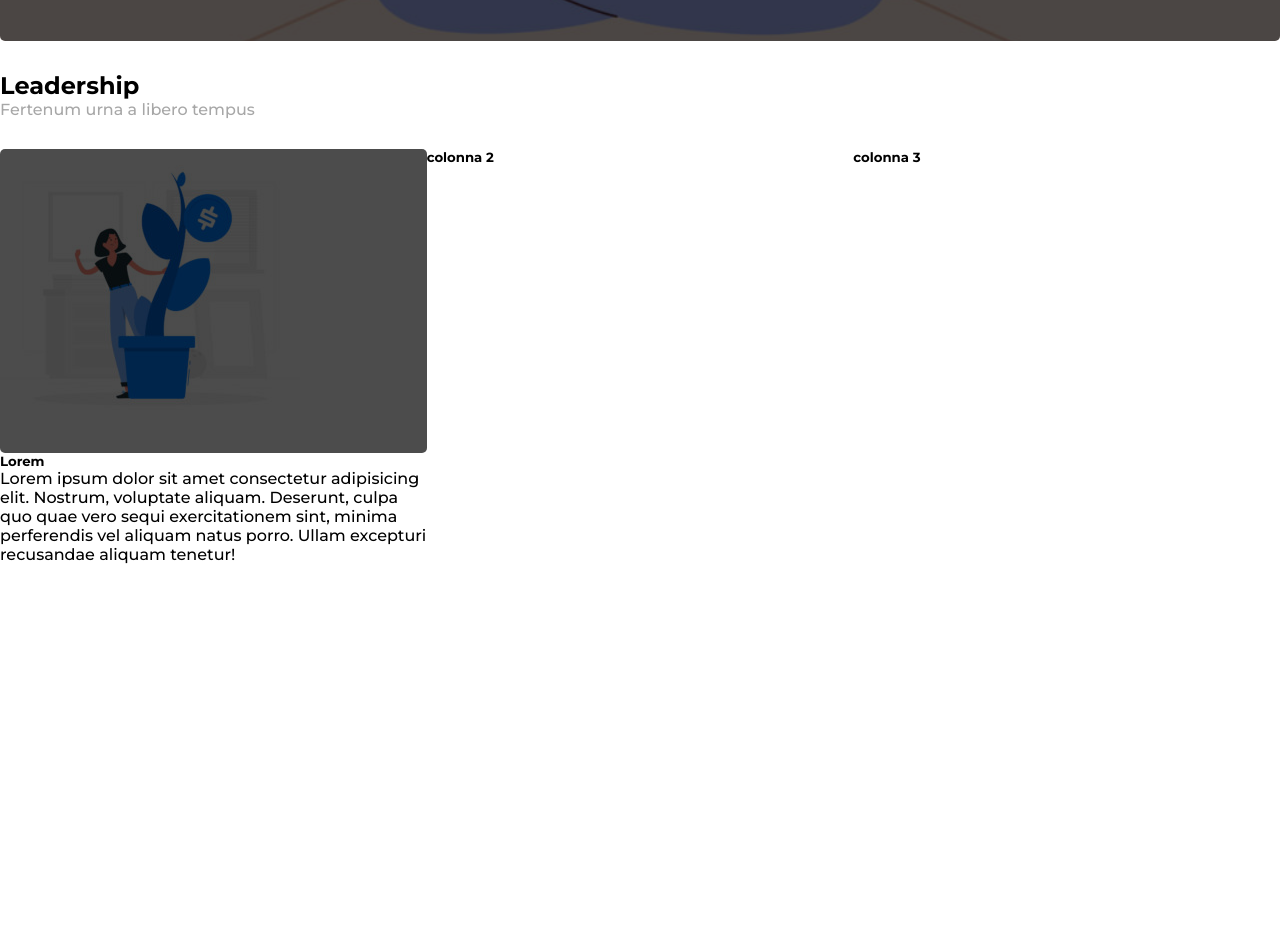
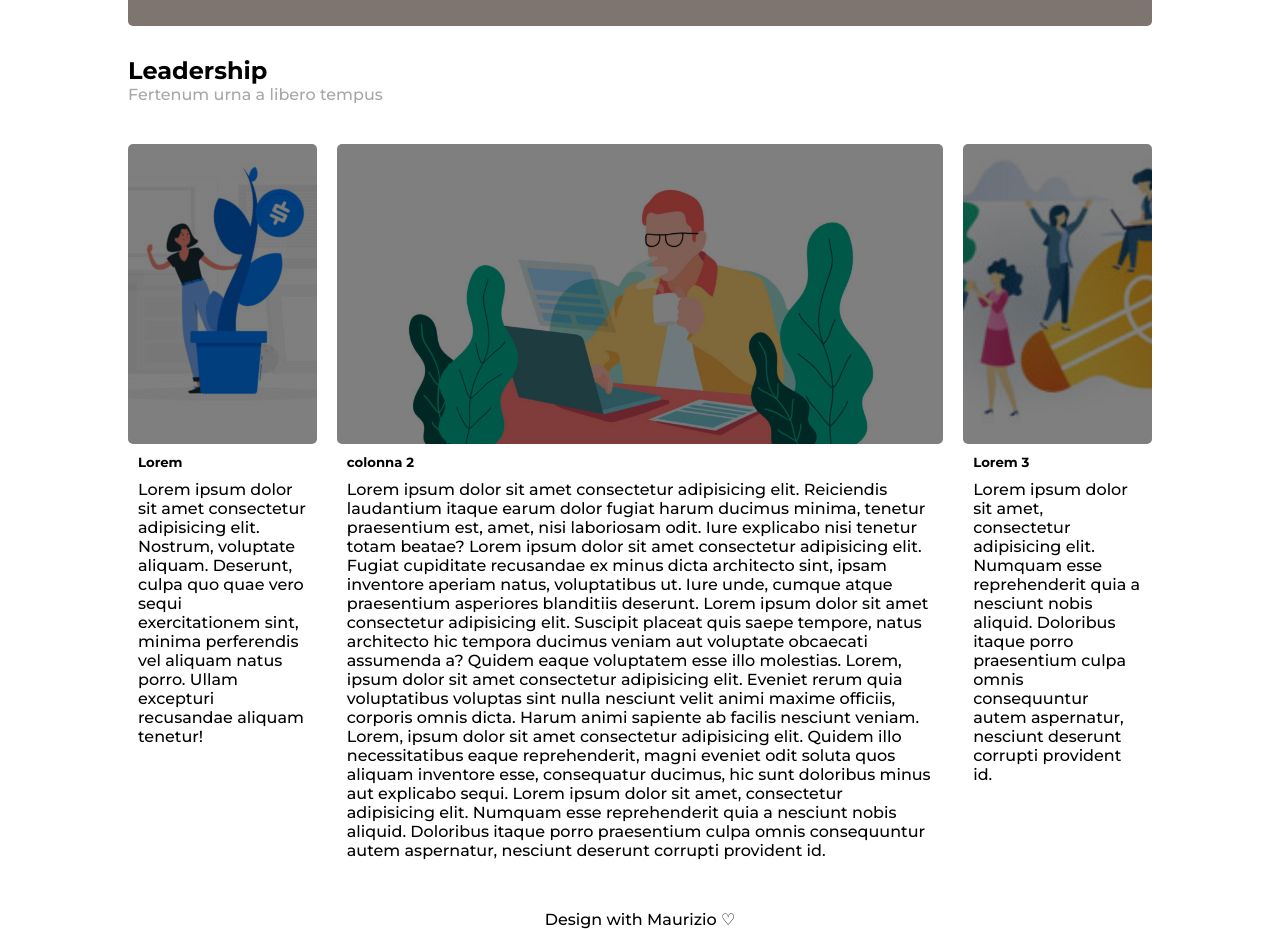
Before and after one commit to Maurizio-P/htmlcss-wp, a plain HTML site: page index.html in a window 1280 px wide. Shown: the part 780-1709 px from the top of the page. Before the commit the page ends 1344 px from the top, so only its background shows below. Drawn offline with Linux system fonts and the light colour scheme.

Commit message:
Concluso

```diff
--- a/css/styles.css
+++ b/css/styles.css
@@ -30,6 +30,12 @@ color: rgb(167, 167, 167);
 }
 
 /* classi */
+
+.container {
+    width: 80%;
+    margin: 0 auto;
+}
+
 .nav-brand {
     width: 30%;
 }
@@ -44,6 +50,7 @@ color: rgb(167, 167, 167);
     background-image: url(../img/banner.jpg);
     width: 100%;
     height: 600px;
+    padding: 10px;
     position: relative;
     margin-bottom: 10px;
 }
@@ -64,21 +71,56 @@ color: rgb(167, 167, 167);
     border-radius: 5px;
 }
 
-.main-article .col {
-    width: calc(100% / 3);
-    position: relative;
+.main-article {
+    margin: 0 -10px;
 }
 
-.main-article img {
-    max-width: 100%;
+.main-article .col {
+    width: 20%;
+    padding: 10px;
+    /* position: relative; */
+}
+
+.main-article .col-center {
+    width: 60%;
+    padding: 10px;
+}
+
+.main-article .col-center img {
+    display: block;
+    margin: 0 auto;
+    object-fit: cover;
+    width: 100%;
+    height: 300px;
+}
+
+.main-article .col img {
+    display: block;
+    margin: 0 auto;
+    object-fit: cover;
+    width: 100%;
+    height: 300px;
+}
+
+.col-text {
+    padding: 10px;
+}
+
+.col-text h5 {
+    padding-bottom: 10px;
 }
 
 .img-article {
     position: relative;
 }
 
+.footer-text {
+    text-align: center;
+    margin-top: 30px;
+}
+
 .overlay {
-    background-color: rgba(0, 0, 0, 0.7);
+    background-color: rgba(0, 0, 0, 0.5);
     position: absolute;
     top: 0;
     bottom: 0;
--- a/index.html
+++ b/index.html
@@ -42,23 +42,49 @@
             </section>
 
             <div class="main-article clearfix">
+                <!-- colonna 1 -->
                 <div class="col float-left">
                     <div class="img-article">
                         <div class="overlay"></div>
                         <img src="img/img-1.jpg" alt="img1">
                     </div>
+
+                    <div class="col-text">
                         <h5>Lorem</h5>
                         <p>Lorem ipsum dolor sit amet consectetur adipisicing elit. Nostrum, voluptate aliquam. Deserunt, culpa quo quae vero sequi exercitationem sint, minima perferendis vel aliquam natus porro. Ullam excepturi recusandae aliquam tenetur!</p>
                     </div>
+                </div>
+                <!-- colonna 2 -->
+                <div class="col-center float-left">
+                    <div class="img-article">
+                        <div class="overlay"></div>
+                        <img src="img/banner-2.jpg" alt="banner-2">
+                    </div>
+
+                    <div class="col-text">
+                        <h5>colonna 2</h5>
+                        <p>Lorem ipsum dolor sit amet consectetur adipisicing elit. Reiciendis laudantium itaque earum dolor fugiat harum ducimus minima, tenetur praesentium est, amet, nisi laboriosam odit. Iure explicabo nisi tenetur totam beatae? Lorem ipsum dolor sit amet consectetur adipisicing elit. Fugiat cupiditate recusandae ex minus dicta architecto sint, ipsam inventore aperiam natus, voluptatibus ut. Iure unde, cumque atque praesentium asperiores blanditiis deserunt. Lorem ipsum dolor sit amet consectetur adipisicing elit. Suscipit placeat quis saepe tempore, natus architecto hic tempora ducimus veniam aut voluptate obcaecati assumenda a? Quidem eaque voluptatem esse illo molestias. Lorem, ipsum dolor sit amet consectetur adipisicing elit. Eveniet rerum quia voluptatibus voluptas sint nulla nesciunt velit animi maxime officiis, corporis omnis dicta. Harum animi sapiente ab facilis nesciunt veniam. Lorem, ipsum dolor sit amet consectetur adipisicing elit. Quidem illo necessitatibus eaque reprehenderit, magni eveniet odit soluta quos aliquam inventore esse, consequatur ducimus, hic sunt doloribus minus aut explicabo sequi. Lorem ipsum dolor sit amet, consectetur adipisicing elit. Numquam esse reprehenderit quia a nesciunt nobis aliquid. Doloribus itaque porro praesentium culpa omnis consequuntur autem aspernatur, nesciunt deserunt corrupti provident id.</p>
+                    </div>
+                </div>
+                <!-- colonna 3 -->
                 <div class="col float-left">
-                    <h5>colonna 2</h5>
+                    <div class="img-article">
+                        <div class="overlay"></div>
+                        <img src="img/img-3.jpg" alt="img-3">
                     </div>
-                <div class="col float-left">
-                    <h5>colonna 3</h5>
+
+                    <div class="col-text">
+                        <h5>Lorem 3</h5>
+                        <p>Lorem ipsum dolor sit amet, consectetur adipisicing elit. Numquam esse reprehenderit quia a nesciunt nobis aliquid. Doloribus itaque porro praesentium culpa omnis consequuntur autem aspernatur, nesciunt deserunt corrupti provident id.</p>
+                    </div>
                 </div>
             </div>
         </div>
     </main>
-    <footer></footer>
+    <footer>
+        <div class="container">
+            <div class="footer-text">Design with Maurizio &#9825;</div>
+        </div>
+    </footer>
 </body>
 </html>
```
Lines whose indentation alone changed are shown as unchanged.
